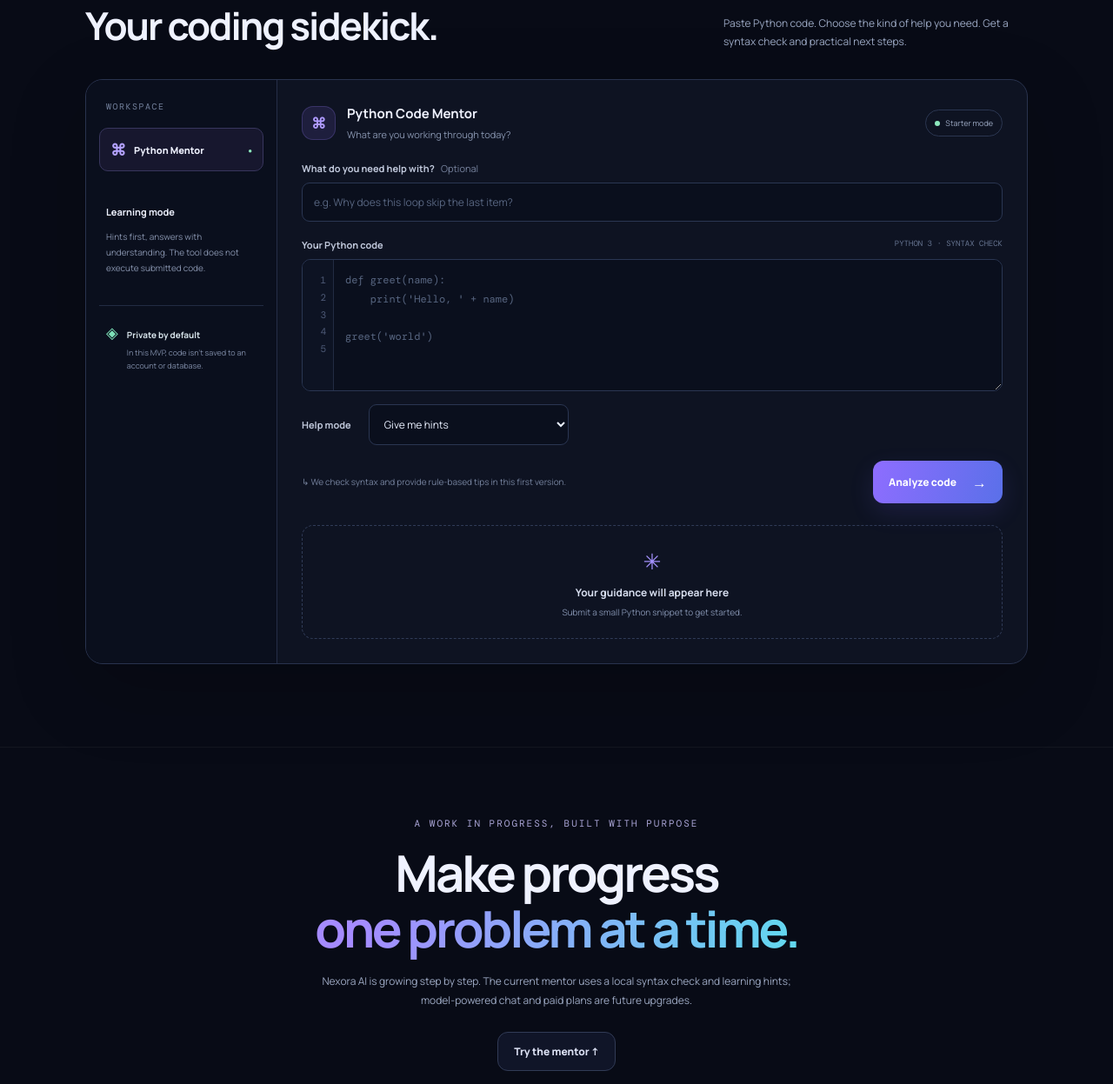
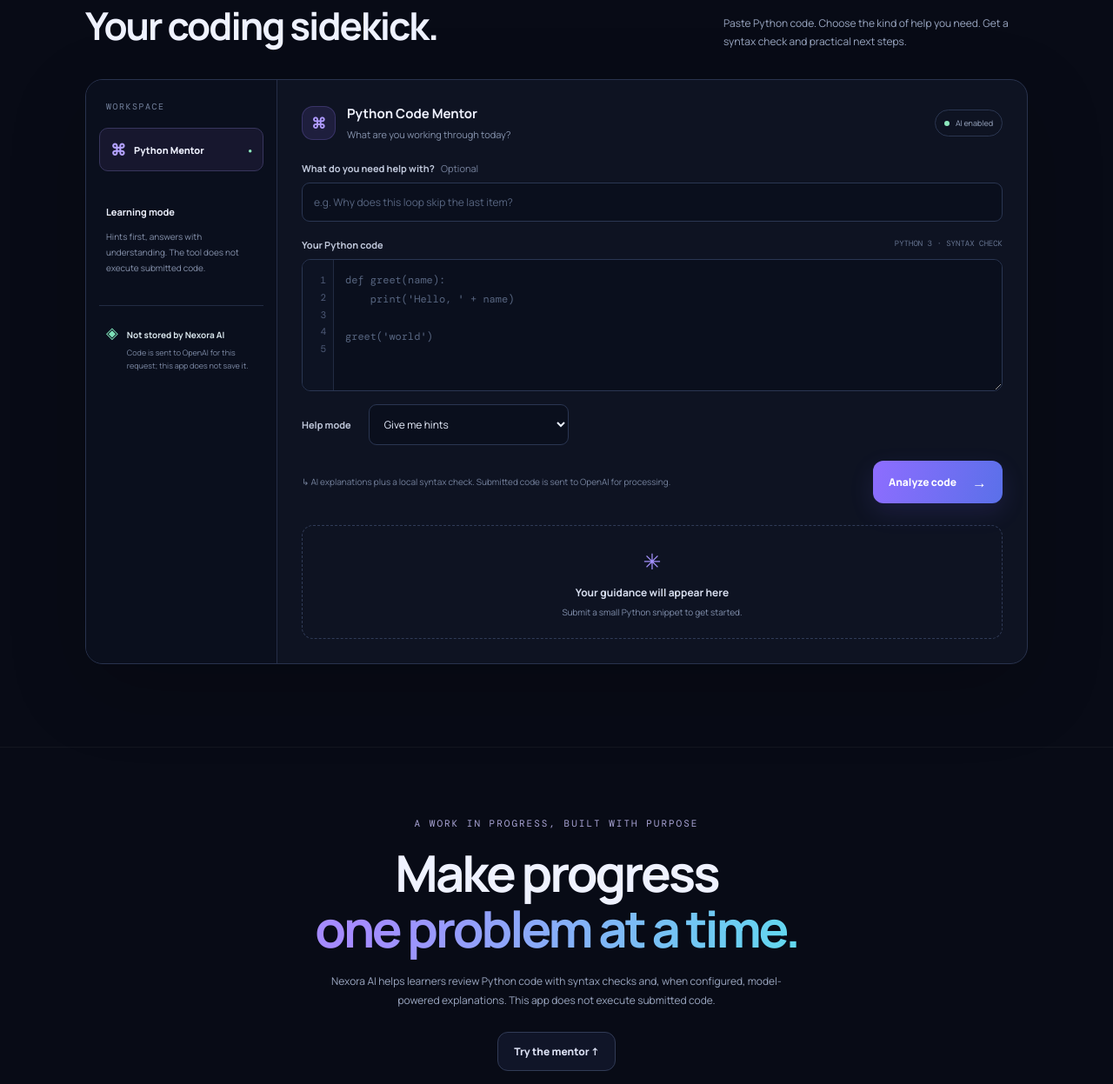
Before and after one commit to soumyasasmal410-star/Nexora-AI, a Flask app: page / in a window 1280 px wide; the page is wider, and only the part inside the window is pictured. Shown: the part 1387-2634 px from the top of that part at 87% size. Run offline with Flask 3, Linux system fonts and the light colour scheme.

Commit message:
Update mentor UI for AI-enabled and starter modes

```diff
--- a/templates/index.html
+++ b/templates/index.html
@@ -44,22 +44,22 @@
 <section id="mentor" class="section mentor-section">
   <div class="section-heading"><div><div class="eyebrow">LET'S SOLVE IT TOGETHER</div><h2>Your coding sidekick.</h2></div><p>Paste Python code. Choose the kind of help you need. Get a syntax check and practical next steps.</p></div>
   <div class="mentor-shell">
-    <div class="mentor-sidebar"><div class="sidebar-label">WORKSPACE</div><div class="workspace-selected"><span>⌘</span> Python Mentor <i>●</i></div><div class="sidebar-note"><b>Learning mode</b><p>Hints first, answers with understanding. The tool does not execute submitted code.</p></div><div class="privacy-note"><span>◈</span><span><b>Private by default</b><small>In this MVP, code isn't saved to an account or database.</small></span></div></div>
+    <div class="mentor-sidebar"><div class="sidebar-label">WORKSPACE</div><div class="workspace-selected"><span>⌘</span> Python Mentor <i>●</i></div><div class="sidebar-note"><b>Learning mode</b><p>Hints first, answers with understanding. The tool does not execute submitted code.</p></div><div class="privacy-note"><span>◈</span><span><b>Not stored by Nexora AI</b><small>{% if ai_enabled %}Code is sent to OpenAI for this request; this app does not save it.{% else %}Code is checked locally until an AI API key is configured.{% endif %}</small></span></div></div>
     <div class="mentor-main">
-      <div class="mentor-title"><div class="tool-icon purple small-icon">⌘</div><div><h3>Python Code Mentor</h3><p>What are you working through today?</p></div><span class="offline-badge"><i></i> Starter mode</span></div>
+      <div class="mentor-title"><div class="tool-icon purple small-icon">⌘</div><div><h3>Python Code Mentor</h3><p>What are you working through today?</p></div><span class="offline-badge"><i></i> {% if ai_enabled %}AI enabled{% else %}Starter mode{% endif %}</span></div>
       <form id="mentorForm">
         <label for="question">What do you need help with? <span>Optional</span></label>
         <input id="question" maxlength="2000" placeholder="e.g. Why does this loop skip the last item?">
         <div class="editor-top"><label for="code">Your Python code</label><span>PYTHON 3 · SYNTAX CHECK</span></div>
         <div class="editor-wrap"><div class="line-nums">1<br>2<br>3<br>4<br>5</div><textarea id="code" maxlength="12000" spellcheck="false" placeholder="def greet(name):&#10;    print('Hello, ' + name)&#10;&#10;greet('world')" required></textarea></div>
         <div class="mode-row"><label for="mode">Help mode</label><select id="mode"><option value="hint">Give me hints</option><option value="debug">Debug my code</option><option value="explain">Explain the code</option><option value="improve">Suggest improvements</option></select></div>
-        <div class="form-bottom"><span>↳ We check syntax and provide rule-based tips in this first version.</span><button class="btn primary" type="submit" id="submitBtn">Analyze code <span>→</span></button></div>
+        <div class="form-bottom"><span>↳ {% if ai_enabled %}AI explanations plus a local syntax check. Submitted code is sent to OpenAI for processing.{% else %}Local syntax check and rule-based hints. Add an API key to enable AI answers.{% endif %}</span><button class="btn primary" type="submit" id="submitBtn">Analyze code <span>→</span></button></div>
       </form>
       <div id="result" class="result-panel" aria-live="polite"><div class="result-placeholder"><span>✳</span><b>Your guidance will appear here</b><p>Submit a small Python snippet to get started.</p></div></div>
     </div>
   </div>
 </section>
-<section id="about" class="closing"><div class="eyebrow">A WORK IN PROGRESS, BUILT WITH PURPOSE</div><h2>Make progress<br><span>one problem at a time.</span></h2><p>Nexora AI is growing step by step. The current mentor uses a local syntax check and learning hints; model-powered chat and paid plans are future upgrades.</p><a class="btn ghost" href="#mentor">Try the mentor ↑</a></section>
+<section id="about" class="closing"><div class="eyebrow">A WORK IN PROGRESS, BUILT WITH PURPOSE</div><h2>Make progress<br><span>one problem at a time.</span></h2><p>Nexora AI helps learners review Python code with syntax checks and, when configured, model-powered explanations. This app does not execute submitted code.</p><a class="btn ghost" href="#mentor">Try the mentor ↑</a></section>
 </main>
 <footer><a class="brand" href="/"><span class="brand-mark">N</span><span>Nexora <b>AI</b></span></a><span>Build smarter. Learn faster.</span><span>© <span id="year"></span> Nexora AI</span></footer>
 <script src="{{ url_for('static', filename='script.js') }}"></script>
```
